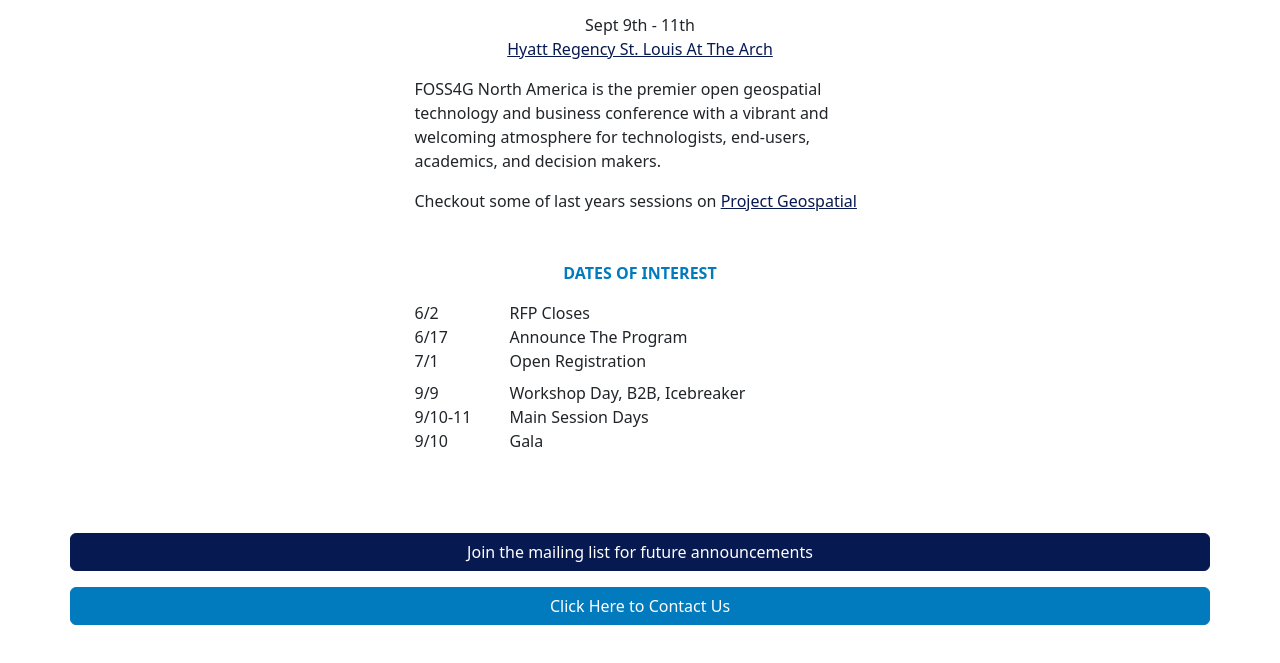
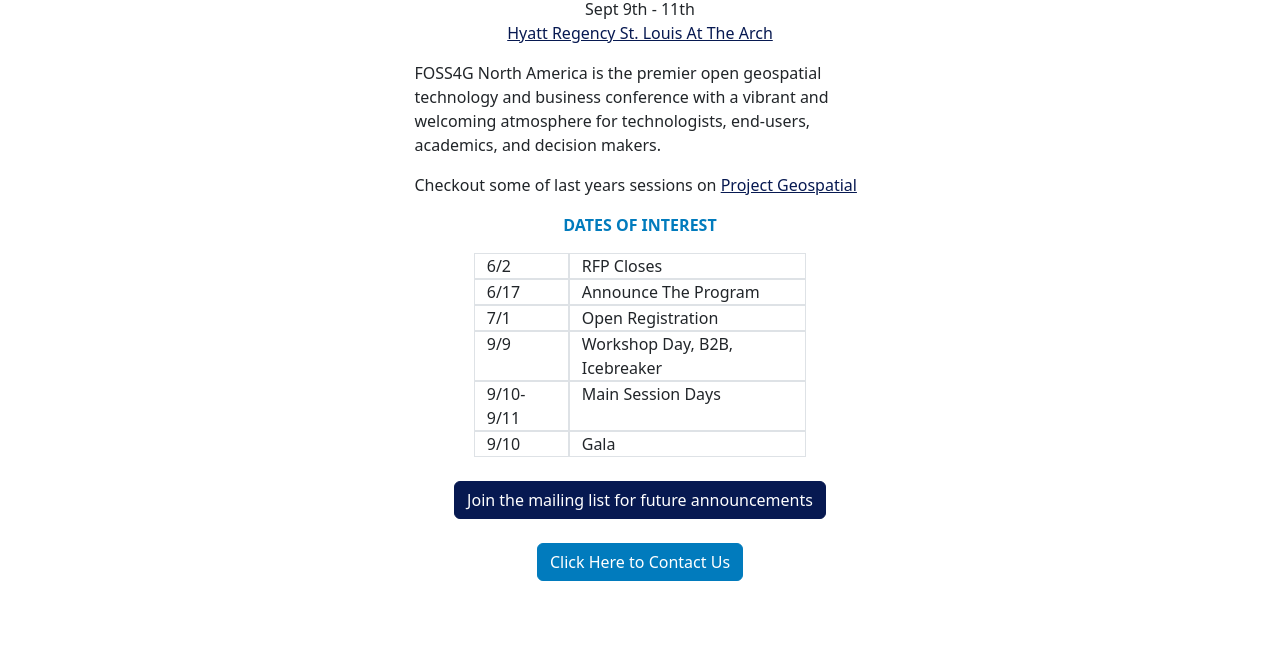
Before and after one commit to OSGeo-US/foss4g-na-2024, a Gatsby site: page / in a window 1280 px wide. Shown: the part 539-1202 px from the top of the page. Built offline with nearby package versions, Linux system fonts and the light colour scheme; Gatsby itself is replaced by a stand-in of ours.

Commit message:
👌 IMPROVE: make buttons look right and add border to dates

```diff
--- a/src/pages/index.js
+++ b/src/pages/index.js
@@ -9,14 +9,17 @@
   <Layout>
     <section className="py-5 text-center container">
       <div className="row">
+        <p>
           <a
             href="https://talks.osgeo.org/foss4g-na-2024"
-          className="btn btn-danger my-2"
+            className="btn btn-danger float"
           >
-          The Call For Presentations is Open! Click Here to Learn More!
+            The Call For Presentations is Open! <br />
+            Click Here to Learn More!
           </a>
+        </p>
       </div>
-      <div className="row py-lg-5">
+      <div className="row py-lg-2">
         <div className="col-lg-6 col-md-8 mx-auto">
           <StaticImage
             src="../images/square_logo_foss4gna_stl_2024.png"
@@ -53,63 +56,57 @@
                 </a>
               </div>
             </div>
-            <div className="row">
-              <div className="col-1"></div>
-              <div
-                className="col-10 fw-bold text-uppercase text-secondary mb-3 mt-5
-               text-center"
-              >
+            <div className="row  justify-content-center">
+              <div className="col-7 fw-bold text-uppercase text-center text-secondary my-3">
                 Dates of interest
               </div>
             </div>
-            <div className="row">
-              <div className="col-1"></div>
-              <div className="col-2">6/2</div>
-              <div className="col-8">RFP Closes</div>
+            <div className="row  justify-content-center">
+              <div className="col-2 border">6/2</div>
+              <div className="col-5 border">RFP Closes</div>
             </div>
-            <div className="row">
-              <div className="col-1"></div>
-              <div className="col-2 text-start">6/17</div>
-              <div className="col-8 text-start">Announce The Program</div>
+            <div className="row  justify-content-center">
+              <div className="col-2  border">6/17</div>
+              <div className="col-5  border">Announce The Program</div>
             </div>
-            <div className="row">
-              <div className="col-1"></div>
-              <div className="col-2">7/1</div>
-              <div className="col-8">Open Registration</div>
+            <div className="row  justify-content-center">
+              <div className="col-2 border">7/1</div>
+              <div className="col-5 border">Open Registration</div>
             </div>
-            <div className="row mt-2">
-              <div className="col-1"></div>
-              <div className="col-2">9/9</div>
-              <div className="col-8">Workshop Day, B2B, Icebreaker</div>
+            <div className="row  justify-content-center">
+              <div className="col-2 border">9/9</div>
+              <div className="col-5 border">Workshop Day, B2B, Icebreaker</div>
             </div>
-            <div className="row">
-              <div className="col-1"></div>
-              <div className="col-2">9/10-11</div>
-              <div className="col-8">Main Session Days</div>
+            <div className="row  justify-content-center">
+              <div className="col-2 border">9/10-9/11</div>
+              <div className="col-5 border">Main Session Days</div>
             </div>
-            <div className="row mb-4">
-              <div className="col-1"></div>
-              <div className="col-2">9/10</div>
-              <div className="col-8">Gala</div>
+            <div className="row  justify-content-center">
+              <div className="col-2 border">9/10</div>
+              <div className="col-5 border">Gala</div>
             </div>
           </div>
         </div>
       </div>
       <div className="row">
+        <p>
           <a
             href="https://us19.list-manage.com/contact-form?u=8635900ee697ecbb8a595f92d&form_id=2a26281da80916604418c94616d3a1ac"
-          className="btn btn-primary my-2"
+            className="btn btn-primary mt-3 mb-2"
           >
             Join the mailing list for future announcements
           </a>
+        </p>
       </div>
       <div className="row">
+        <p>
           <a
             href="https://forms.gle/SqiZtPecLtKq6vrz9"
-          className="btn btn-secondary my-2"
+            className="btn btn-secondary mb-2"
           >
             Click Here to Contact Us
           </a>
+        </p>
       </div>
     </section>
   </Layout>
```
Lines whose indentation alone changed are shown as unchanged.
